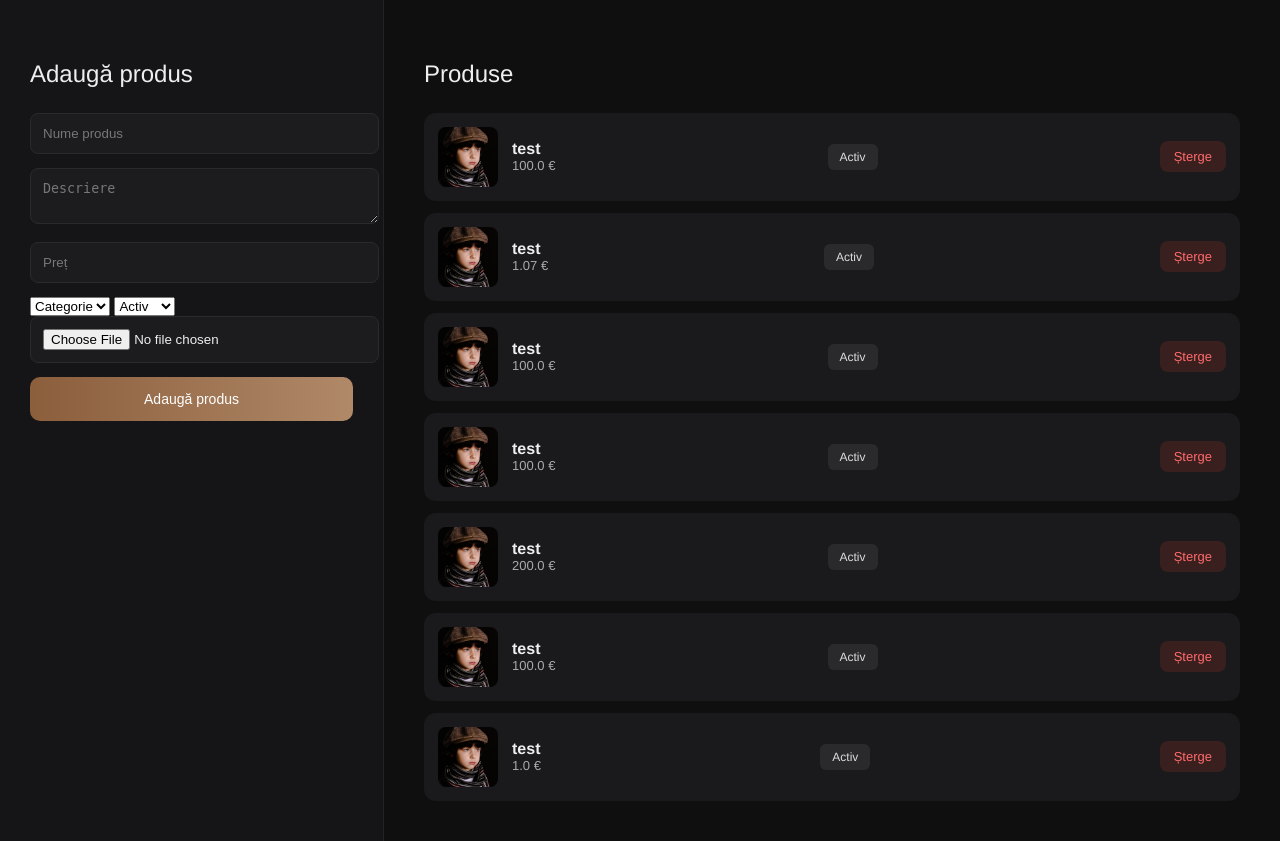
After one commit to mirceaaa958-png/magazin_piele, a Flask app: page /admin in a window 1280 px wide. The commit adds this page. Run offline with Flask 3, Linux system fonts and the light colour scheme; data comes from the database, SQL or seed files in the repository; both versions use the stored data as it was after the commit.

Commit message:
modificari

```diff
--- a/app.py
+++ b/app.py
@@ -1,38 +1,171 @@
-from flask import Flask, render_template
-
+from flask import Flask, render_template, request, redirect
+import sqlite3
+import os
 
 app = Flask(__name__)
 
+DATABASE = "magazin.db"
+UPLOAD_FOLDER = "static/uploads"
+app.config["UPLOAD_FOLDER"] = UPLOAD_FOLDER
+
+def get_db():
+    conn = sqlite3.connect(DATABASE)
+    conn.row_factory = sqlite3.Row
+    return conn
 
 @app.route("/")
 def landing():
     return render_template("landing.html")
 
-
 @app.route("/femei")
 def femei():
-    return render_template("categorie.html", categorie="Femei")
-
+    db = get_db()
+    produse = db.execute(
+        "SELECT * FROM produse WHERE categorie = ? AND status = 1",
+        ("Femei",)
+    ).fetchall()
+    return render_template("categorie.html", categorie="Femei", produse=produse)
 
 @app.route("/barbati")
 def barbati():
-    return render_template("categorie.html", categorie="Bărbați")
-
+    db = get_db()
+    produse = db.execute(
+        "SELECT * FROM produse WHERE categorie = ? AND status = 1",
+        ("Bărbați",)
+    ).fetchall()
+    return render_template("categorie.html", categorie="Bărbați", produse=produse)
 
 @app.route("/copii")
 def copii():
-    return render_template("categorie.html", categorie="Copii")
-
+    db = get_db()
+    produse = db.execute(
+        "SELECT * FROM produse WHERE categorie = ? AND status = 1",
+        ("Copii",)
+    ).fetchall()
+    return render_template("categorie.html", categorie="Copii", produse=produse)
 
 @app.route("/cos")
 def cos():
     return render_template("cos.html")
 
-
 @app.route("/login")
 def login():
     return render_template("login.html")
 
+@app.route("/admin")
+def admin():
+    db = get_db()
+    produse = db.execute("SELECT * FROM produse").fetchall()
+    return render_template("admin.html", produse=produse)
+
+@app.route("/admin/sterge/<int:id>")
+def admin_sterge(id):
+    db = get_db()
+    db.execute("DELETE FROM produse WHERE id = ?", (id,))
+    db.commit()
+    return redirect("/admin")
+
+@app.route("/admin/toggle/<int:id>")
+def admin_toggle(id):
+    db = get_db()
+    produs = db.execute("SELECT status FROM produse WHERE id=?", (id,)).fetchone()
+
+    nou_status = 0 if produs["status"] == 1 else 1
+
+    db.execute(
+        "UPDATE produse SET status=? WHERE id=?",
+        (nou_status, id)
+    )
+    db.commit()
+
+    return redirect("/admin")
+@app.route("/admin/edit/<int:id>", methods=["GET", "POST"])
+def admin_edit(id):
+    db = get_db()
+
+    if request.method == "POST":
+        nume = request.form["nume"]
+        pret = request.form["pret"]
+        descriere = request.form["descriere"]
+        categorie = request.form["categorie"]
+
+        file = request.files.get("imagine")
+
+        if file and file.filename != "":
+            filename = file.filename
+            filepath = os.path.join(app.config["UPLOAD_FOLDER"], filename)
+            file.save(filepath)
+            imagine = "/" + filepath.replace("\\", "/")
+
+            db.execute(
+                "UPDATE produse SET nume=?, pret=?, imagine=?, descriere=?, categorie=? WHERE id=?",
+                (nume, pret, imagine, descriere, categorie, id)
+            )
+        else:
+            db.execute(
+                "UPDATE produse SET nume=?, pret=?, descriere=?, categorie=? WHERE id=?",
+                (nume, pret, descriere, categorie, id)
+            )
+
+        db.commit()
+        return redirect("/admin")
+
+    produs = db.execute("SELECT * FROM produse WHERE id=?", (id,)).fetchone()
+    return render_template("admin_edit.html", produs=produs)
+
+@app.route("/admin/adauga", methods=["GET", "POST"])
+def admin_adauga():
+    if request.method == "POST":
+        nume = request.form["nume"]
+        pret = request.form["pret"]
+        descriere = request.form["descriere"]
+        categorie = request.form["categorie"]
+        status = request.form["status"]
+
+        file = request.files.get("imagine")
+        imagine = ""
+
+        if file and file.filename != "":
+            filename = file.filename
+            filepath = os.path.join(app.config["UPLOAD_FOLDER"], filename)
+            file.save(filepath)
+            imagine = "/" + filepath.replace("\\", "/")
+
+        db = get_db()
+        db.execute(
+            "INSERT INTO produse (nume, pret, imagine, descriere, categorie, status) VALUES (?, ?, ?, ?, ?, ?)",
+             (nume, pret, imagine, descriere, categorie, status)
+        )
+        db.commit()
+
+        return redirect("/admin")
+
+    return render_template("admin.html")
+
+def init_db():
+    db = get_db()
+
+    db.execute("""
+        CREATE TABLE IF NOT EXISTS produse (
+            id INTEGER PRIMARY KEY AUTOINCREMENT,
+            nume TEXT NOT NULL,
+            pret REAL NOT NULL,
+            imagine TEXT NOT NULL,
+            descriere TEXT,
+            categorie TEXT,
+            status INTEGER DEFAULT 1
+        )
+    """)
+
+    try:
+        db.execute("ALTER TABLE produse ADD COLUMN status INTEGER DEFAULT 1")
+    except:
+        pass
+
+    db.commit()
+
+init_db()
+
 
 if __name__ == "__main__":
     app.run(debug=True)
--- a/static/style.css
+++ b/static/style.css
@@ -1,8 +1,8 @@
 html, body {
     margin: 0;
     padding: 0;
-    height: 100%;
-    overflow: hidden;
+    min-height: 100%;
+    overflow-x: hidden;
 }
 
 body {
@@ -352,3 +352,186 @@ h1 {
 .auth-back:hover svg {
     transform: translateX(-6px);
 }
+body {
+    min-height: 100vh;
+    display: flex;
+    flex-direction: column;
+}
+
+.produse-grid {
+    flex: 1;
+}
+
+/* ===== ADMIN DARK LUXURY ===== */
+
+.admin-dark {
+    margin: 0;
+    background: #0f0f10;
+    color: #eee;
+    font-family: "Helvetica Neue", Arial, sans-serif;
+}
+
+.admin-layout {
+    display: grid;
+    grid-template-columns: 30% 70%;
+    height: 100vh;
+}
+
+/* SIDEBAR */
+.admin-sidebar {
+    background: #151517;
+    padding: 40px 30px;
+    border-right: 1px solid #222;
+}
+
+.admin-sidebar h2 {
+    margin-bottom: 25px;
+    font-weight: 500;
+}
+
+.admin-sidebar input,
+.admin-sidebar textarea {
+    width: 100%;
+    padding: 12px;
+    margin-bottom: 14px;
+    border-radius: 8px;
+    border: 1px solid #2a2a2d;
+    background: #1c1c1f;
+    color: #eee;
+}
+
+.admin-sidebar input::placeholder,
+.admin-sidebar textarea::placeholder {
+    color: #777;
+}
+
+.admin-sidebar button {
+    width: 100%;
+    padding: 14px;
+    border: none;
+    border-radius: 10px;
+    background: linear-gradient(90deg,#8b5e3c,#b08968);
+    color: white;
+    font-size: 14px;
+    cursor: pointer;
+}
+
+/* CONTENT */
+.admin-content {
+    padding: 40px;
+}
+
+.admin-content h2 {
+    margin-bottom: 25px;
+    font-weight: 500;
+}
+
+/* TABLE */
+.admin-table {
+    display: flex;
+    flex-direction: column;
+    gap: 12px;
+}
+
+.admin-row {
+    display: flex;
+    align-items: center;
+    background: #1a1a1c;
+    padding: 14px;
+    border-radius: 12px;
+}
+
+.admin-row img {
+    width: 60px;
+    height: 60px;
+    object-fit: cover;
+    border-radius: 8px;
+    margin-right: 14px;
+}
+
+.admin-row-info {
+    display: flex;
+    flex-direction: column;
+}
+
+.admin-row-info span {
+    font-size: 13px;
+    color: #aaa;
+}
+
+.admin-delete {
+    margin-left: auto;
+    background: #3a1f1f;
+    color: #ff6b6b;
+    padding: 8px 14px;
+    border-radius: 8px;
+    text-decoration: none;
+    font-size: 13px;
+}
+.admin-status {
+    margin-left: auto;
+    margin-right: 10px;
+    padding: 6px 12px;
+    border-radius: 6px;
+    font-size: 12px;
+    text-decoration: none;
+    background: #2a2a2d;
+    color: #ddd;
+}
+.produse-grid {
+    display: grid;
+    grid-template-columns: repeat(3, 1fr);
+    gap: 40px;
+    padding: 40px 60px;
+}
+
+.produs-card img {
+    width: 100%;
+    height: 420px;
+    object-fit: cover;
+    border-radius: 12px;
+    transition: 0.4s;
+}
+
+.produs-card:hover img {
+    transform: scale(1.02);
+}
+
+.produs-meta {
+    margin-top: 16px;
+}
+
+.produs-meta h3 {
+    font-size: 18px;
+    margin: 0 0 4px 0;
+}
+
+.brand {
+    font-size: 12px;
+    color: #8a8a8f;
+    display: block;
+    margin-bottom: 6px;
+}
+
+.pret {
+    font-size: 16px;
+    margin-bottom: 14px;
+}
+
+.btn-cos {
+    display: block;
+    text-align: center;
+    padding: 12px;
+    border: 1px solid #1c1c1e;
+    border-radius: 999px;
+    text-decoration: none;
+    color: #1c1c1e;
+    font-size: 14px;
+    letter-spacing: 1px;
+    transition: 0.25s;
+}
+
+.btn-cos:hover {
+    background: #1c1c1e;
+    color: white;
+}
--- /dev/null
+++ b/templates/admin.html
@@ -0,0 +1,65 @@
+<!DOCTYPE html>
+<html lang="ro">
+<head>
+    <meta charset="UTF-8">
+    <title>Admin LETHARÉ</title>
+    <link rel="stylesheet" href="{{ url_for('static', filename='style.css') }}">
+</head>
+<body class="admin-dark">
+
+<div class="admin-layout">
+
+    <!-- SIDEBAR FORM -->
+    <div class="admin-sidebar">
+        <h2>Adaugă produs</h2>
+
+        <form method="post" action="/admin/adauga" enctype="multipart/form-data">
+            <input type="text" name="nume" placeholder="Nume produs" required>
+            <textarea name="descriere" placeholder="Descriere"></textarea>
+            <input type="number" step="0.01" name="pret" placeholder="Preț" required>
+            <select name="categorie" required>
+                <option value="">Categorie</option>
+                <option value="Femei">Femei</option>
+                <option value="Bărbați">Bărbați</option>
+                <option value="Copii">Copii</option>
+            </select>
+            <select name="status">
+                <option value="1">Activ</option>
+                <option value="0">Inactiv</option>
+            </select>
+            <input type="file" name="imagine" accept="image/*" required>
+
+            <button type="submit">Adaugă produs</button>
+        </form>
+    </div>
+
+    <!-- CONTENT -->
+    <div class="admin-content">
+        <h2>Produse</h2>
+
+        <div class="admin-table">
+            {% for p in produse %}
+            <div class="admin-row">
+                <img src="{{ p.imagine }}">
+                <div class="admin-row-info">
+                    <strong>{{ p.nume }}</strong>
+                    <span>{{ p.pret }} €</span>
+                </div>
+                <a href="/admin/toggle/{{ p.id }}" class="admin-status">
+                    {% if p.status == 1 %}
+                        Activ
+                    {% else %}
+                        Inactiv
+                    {% endif %}
+                </a>
+                <a href="/admin/sterge/{{ p.id }}" class="admin-delete">Șterge</a>
+            </div>
+            {% endfor %}
+        </div>
+
+    </div>
+
+</div>
+
+</body>
+</html>
```
Also changed, not shown: templates/admin_adauga.html (added, +35 -0 lines), templates/admin_edit.html (added, +35 -0 lines), templates/categorie.html (+18 -2 lines), magazin.db (added), static/uploads/scarf-3339049.jpg (added).
